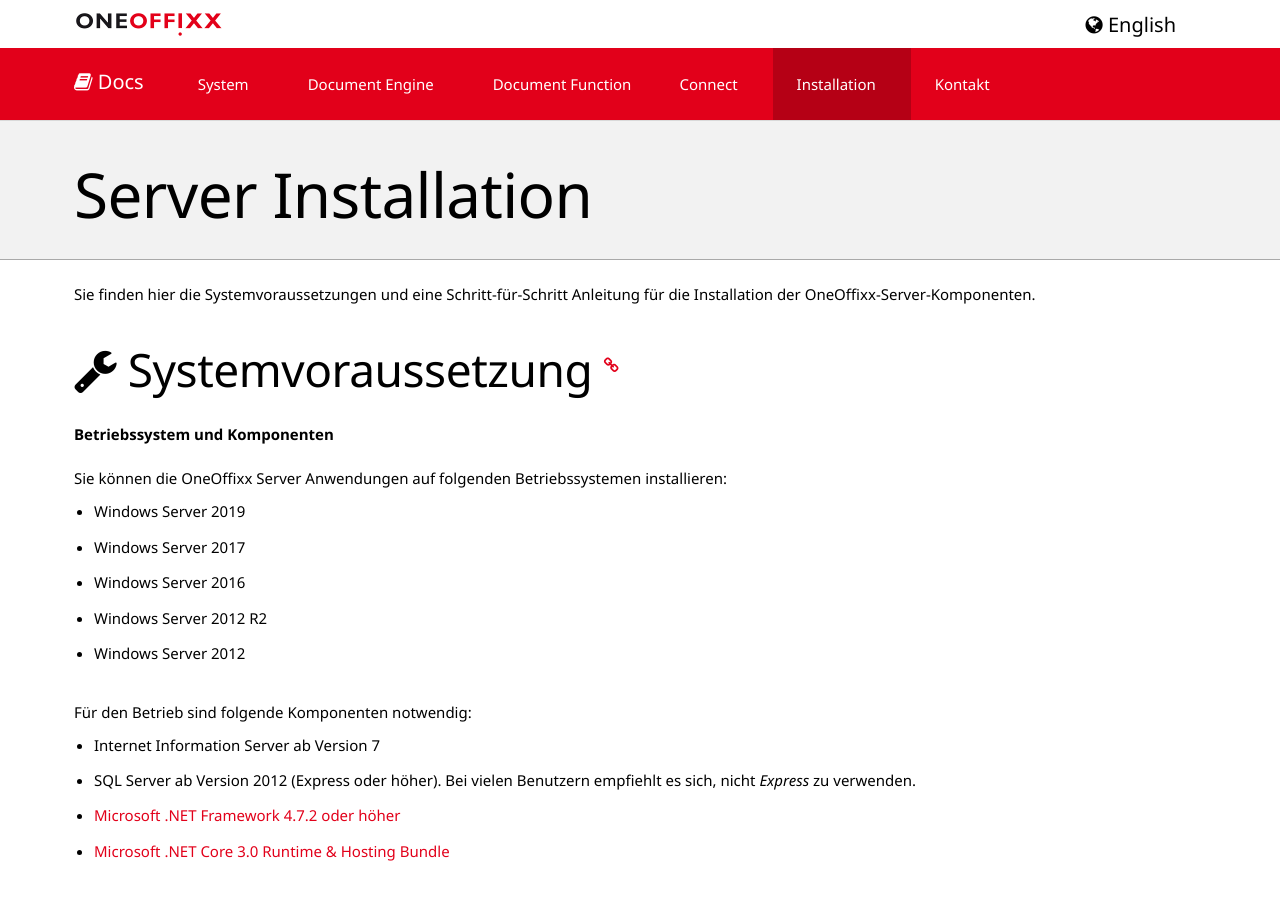
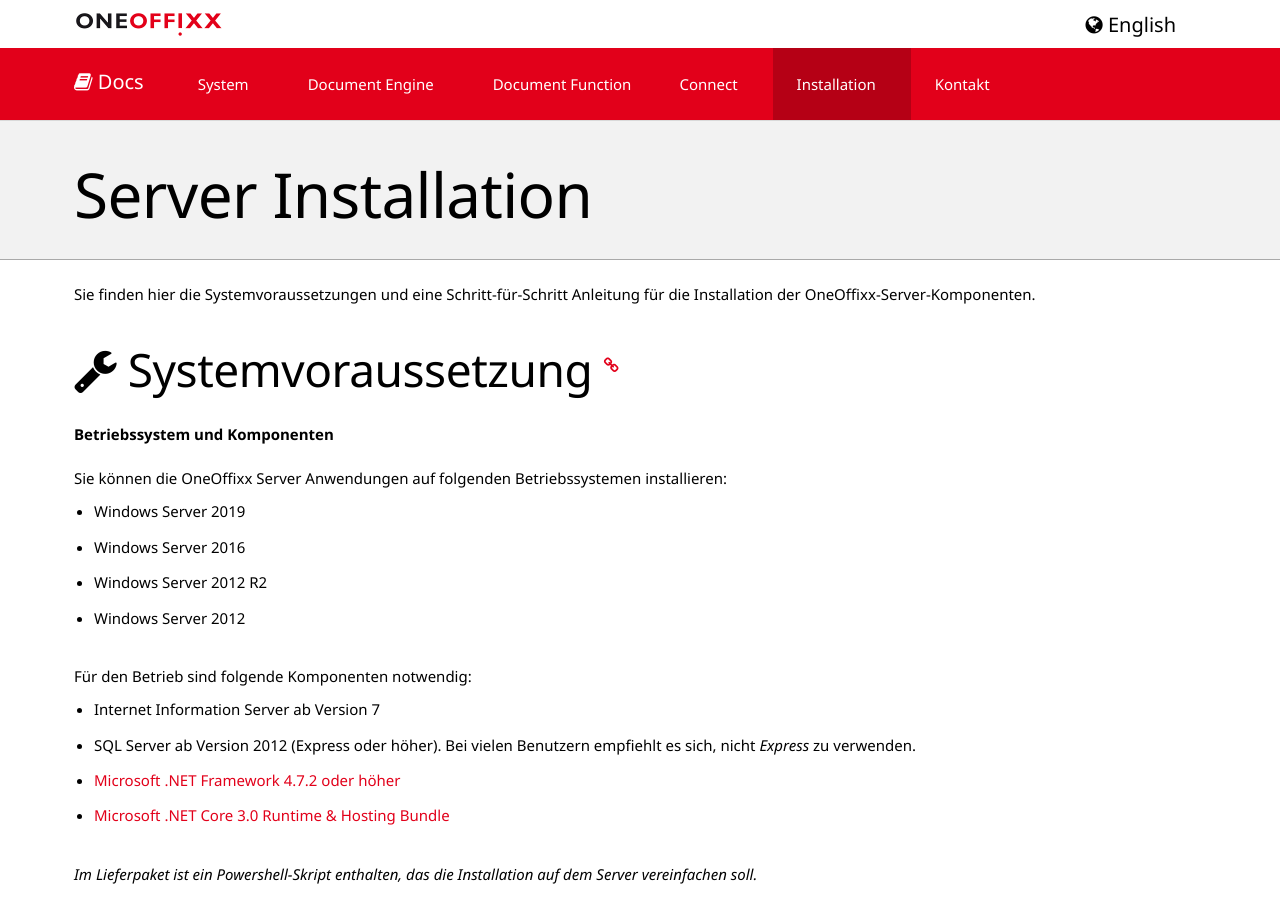
Before and after one commit to primesoft-group/oneoffixx-docs, a Jekyll site: the page built from _pages/install/de/server.md, in a window 1280 px wide and 900 px high. Built offline with Jekyll 4.4.1, drawn with Linux system fonts in a browser that asks for light colours; nearby versions of some CDN libraries; some web fonts are replaced.

Commit message:
Update server.md

```diff
--- a/_pages/install/de/server.md
+++ b/_pages/install/de/server.md
@@ -14,7 +14,6 @@
 Sie können die OneOffixx Server Anwendungen auf folgenden Betriebssystemen installieren:
 
 * Windows Server 2019
-* Windows Server 2017
 * Windows Server 2016
 * Windows Server 2012 R2
 * Windows Server 2012
```
